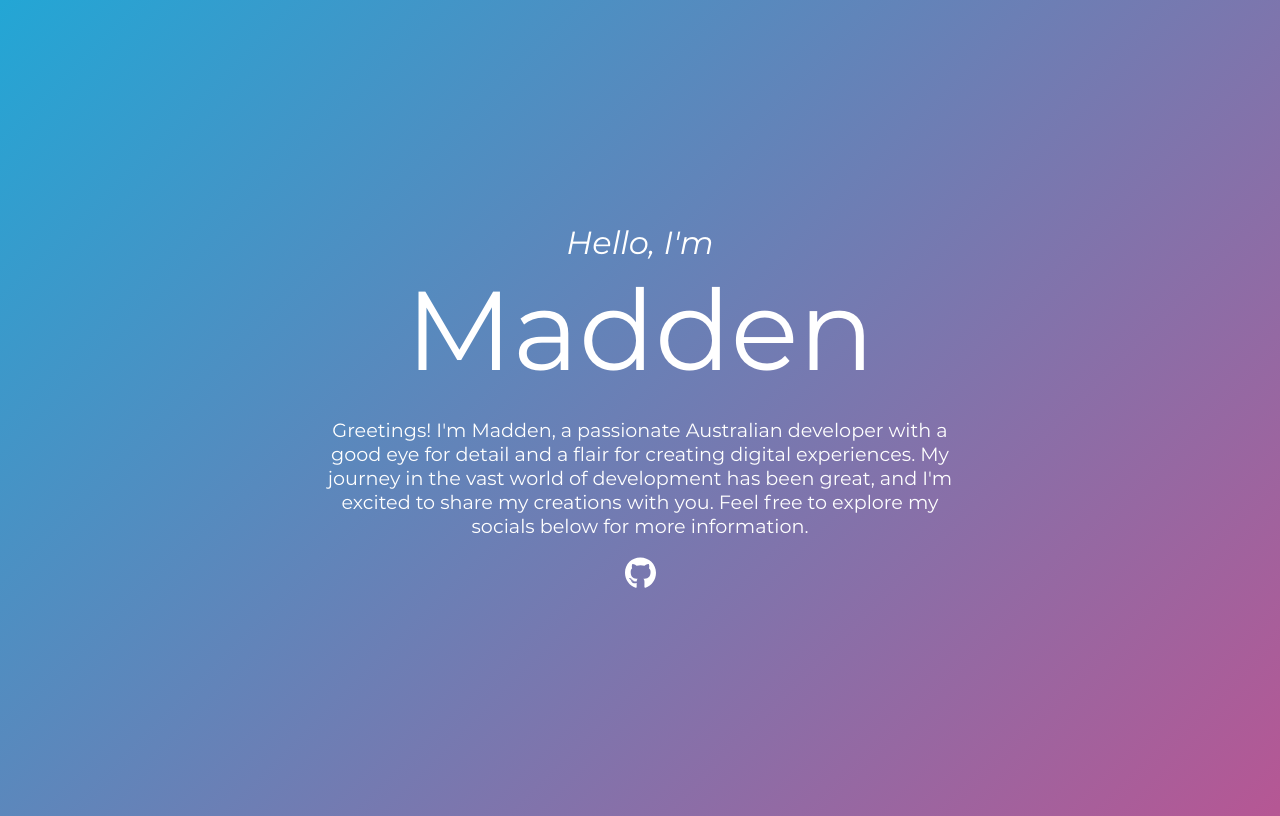
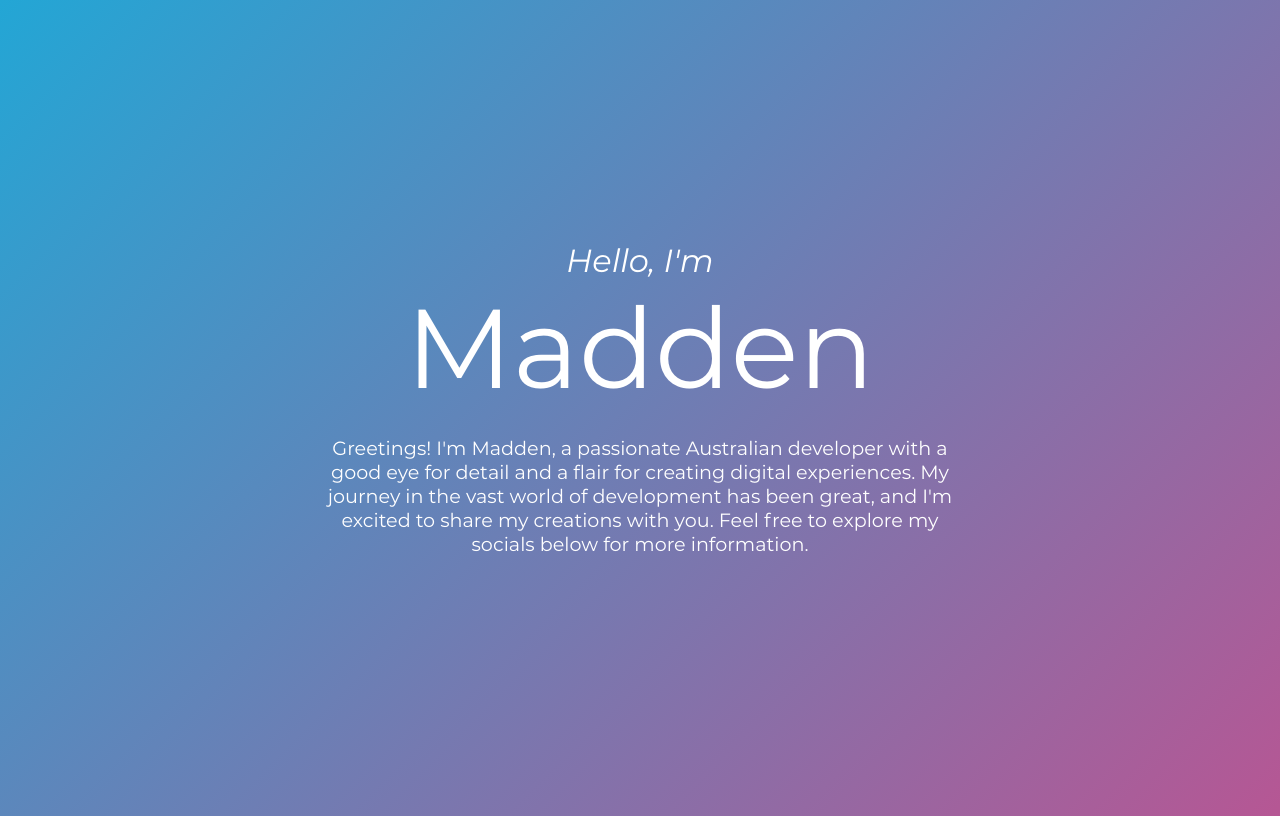
Before and after one commit to maddenwoolfall/maddenwoolfall.github.io, a plain HTML site: page index.html in a window 1280 px wide. Drawn offline with Linux system fonts and the light colour scheme.

Commit message:
Update index.html

```diff
--- a/index.html
+++ b/index.html
@@ -18,9 +18,5 @@
       Greetings! I'm Madden, a passionate Australian developer with a good eye for detail and a flair for creating digital experiences. My journey in the vast world of development has been great, and I'm excited to share my creations with you. Feel free to explore my socials below for more information.
     </p>
 
-    <a href="https://github.com/maddenwoolfall" target="_blank" rel="noopener noreferrer">
-      <svg xmlns="http://www.w3.org/2000/svg" height="2em" viewBox="0 0 496 512"> <style>svg{fill:#ffffff}</style><path d="M165.9 397.4c0 2-2.3 3.6-5.2 3.6-3.3.3-5.6-1.3-5.6-3.6 0-2 2.3-3.6 5.2-3.6 3-.3 5.6 1.3 5.6 3.6zm-31.1-4.5c-.7 2 1.3 4.3 4.3 4.9 2.6 1 5.6 0 6.2-2s-1.3-4.3-4.3-5.2c-2.6-.7-5.5.3-6.2 2.3zm44.2-1.7c-2.9.7-4.9 2.6-4.6 4.9.3 2 2.9 3.3 5.9 2.6 2.9-.7 4.9-2.6 4.6-4.6-.3-1.9-3-3.2-5.9-2.9zM244.8 8C106.1 8 0 113.3 0 252c0 110.9 69.8 205.8 169.5 239.2 12.8 2.3 17.3-5.6 17.3-12.1 0-6.2-.3-40.4-.3-61.4 0 0-70 15-84.7-29.8 0 0-11.4-29.1-27.8-36.6 0 0-22.9-15.7 1.6-15.4 0 0 24.9 2 38.6 25.8 21.9 38.6 58.6 27.5 72.9 20.9 2.3-16 8.8-27.1 16-33.7-55.9-6.2-112.3-14.3-112.3-110.5 0-27.5 7.6-41.3 23.6-58.9-2.6-6.5-11.1-33.3 2.6-67.9 20.9-6.5 69 27 69 27 20-5.6 41.5-8.5 62.8-8.5s42.8 2.9 62.8 8.5c0 0 48.1-33.6 69-27 13.7 34.7 5.2 61.4 2.6 67.9 16 17.7 25.8 31.5 25.8 58.9 0 96.5-58.9 104.2-114.8 110.5 9.2 7.9 17 22.9 17 46.4 0 33.7-.3 75.4-.3 83.6 0 6.5 4.6 14.4 17.3 12.1C428.2 457.8 496 362.9 496 252 496 113.3 383.5 8 244.8 8zM97.2 352.9c-1.3 1-1 3.3.7 5.2 1.6 1.6 3.9 2.3 5.2 1 1.3-1 1-3.3-.7-5.2-1.6-1.6-3.9-2.3-5.2-1zm-10.8-8.1c-.7 1.3.3 2.9 2.3 3.9 1.6 1 3.6.7 4.3-.7.7-1.3-.3-2.9-2.3-3.9-2-.6-3.6-.3-4.3.7zm32.4 35.6c-1.6 1.3-1 4.3 1.3 6.2 2.3 2.3 5.2 2.6 6.5 1 1.3-1.3.7-4.3-1.3-6.2-2.2-2.3-5.2-2.6-6.5-1zm-11.4-14.7c-1.6 1-1.6 3.6 0 5.9 1.6 2.3 4.3 3.3 5.6 2.3 1.6-1.3 1.6-3.9 0-6.2-1.4-2.3-4-3.3-5.6-2z"/></svg>
-    </a>
-
   </body>
 </html>
```
